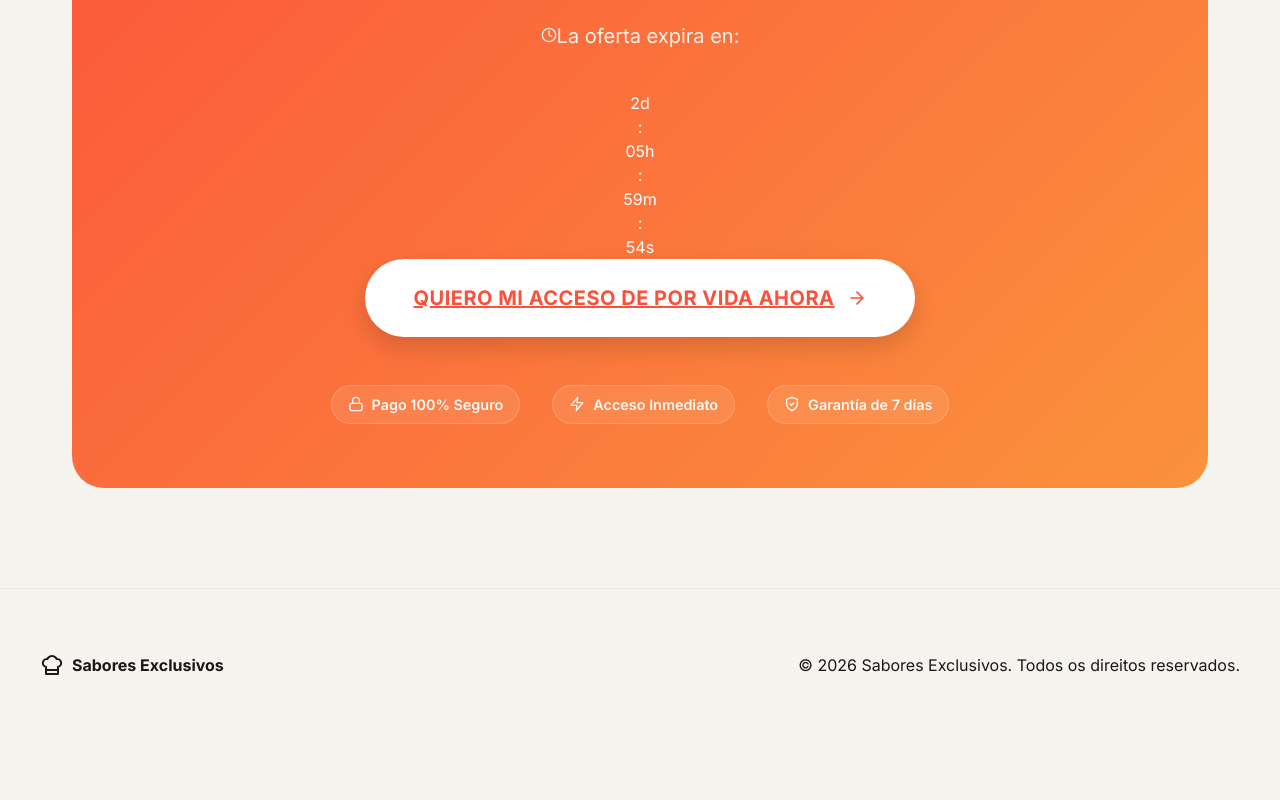
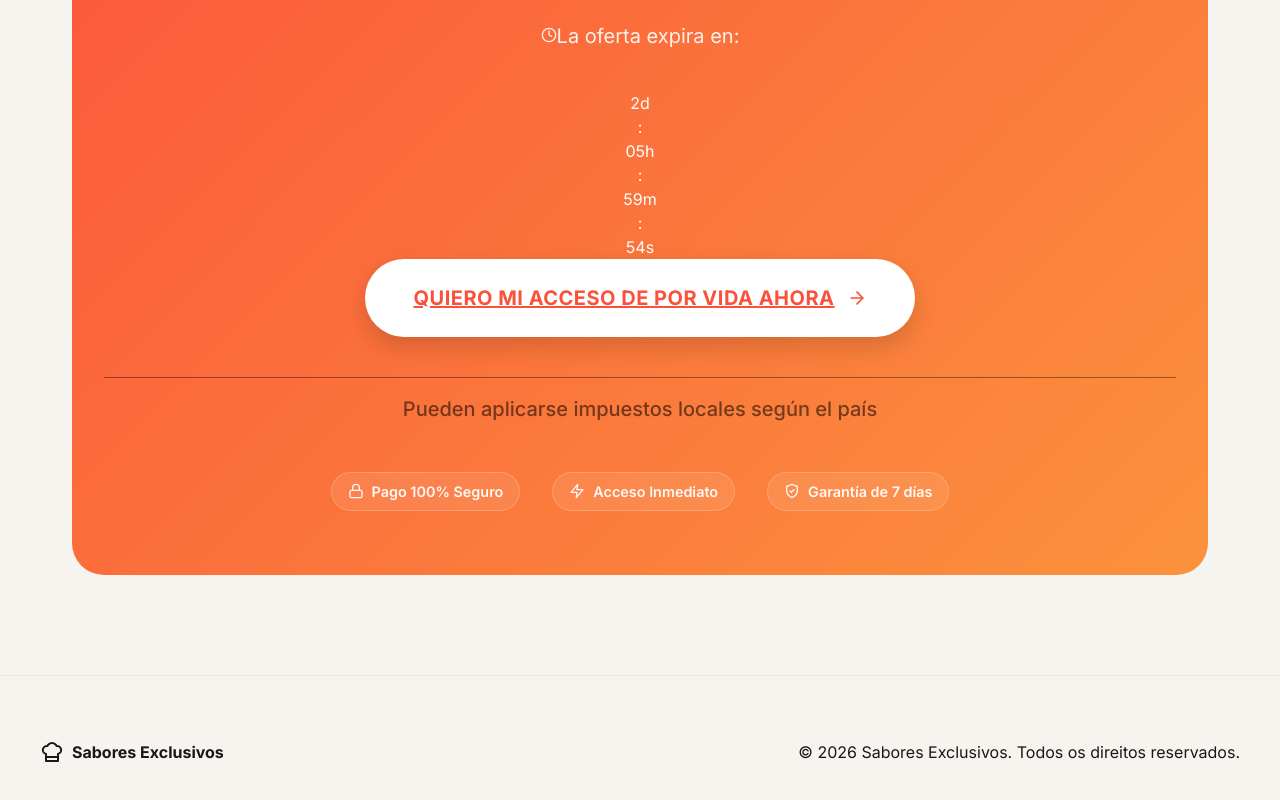
Before and after one commit to YohanSaibb026/LeadingPage, a React (Vite) app: page / in a window 1280 px wide. Shown: the part 6823-7623 px from the top of the page. Before the commit the page ends 7564 px from the top, so only its background shows below. Built offline with nearby package versions, Linux system fonts and the light colour scheme.

Commit message:
feat: add tax disclaimer and separator to CTA section

```diff
--- a/src/App.css
+++ b/src/App.css
@@ -948,6 +948,22 @@
     transform: translateY(-1px);
 }
 
+.cta-separator {
+    height: 1px;
+    background: rgba(0, 0, 0, 0.4);
+    margin: 2.5rem auto 1rem;
+    width: 100%;
+    border: none;
+}
+
+.cta-tax-disclaimer {
+    font-size: 0.8rem;
+    color: rgba(0, 0, 0, 0.6);
+    margin-bottom: 2rem;
+    font-style: italic;
+    font-weight: 500;
+}
+
 .cta-guarantees {
     display: flex;
     justify-content: center;
@@ -1765,6 +1781,7 @@
         font-size: 1.5rem;
     }
 }
+
 .breakfast-recommendation {
     margin-top: 1.5rem;
     padding: 1rem;
--- a/src/App.tsx
+++ b/src/App.tsx
@@ -595,6 +595,9 @@ function App() {
                         <ArrowRight size={20} />
                     </a>
 
+                    <hr className="cta-separator" />
+                    <p className="cta-tax-disclaimer">{t('cta.tax_disclaimer')}</p>
+
                     <div className="cta-guarantees">
                         <div className="cta-guarantee-item">
                             <Lock size={16} />
--- a/src/locales/es-AR.json
+++ b/src/locales/es-AR.json
@@ -106,7 +106,8 @@
             "access": "Acceso Inmediato",
             "warranty": "Garantía de 7 días"
         },
-        "urgency": "La oferta expira en:"
+        "urgency": "La oferta expira en:",
+        "tax_disclaimer": "Pueden aplicarse impuestos locales según el país"
     },
     "footer": {
         "rights": "© 2026 Sabores Exclusivos. Todos os direitos reservados."
--- a/src/locales/es-CO.json
+++ b/src/locales/es-CO.json
@@ -106,7 +106,8 @@
             "access": "Acceso Inmediato",
             "warranty": "Garantía de 7 días"
         },
-        "urgency": "La oferta expira en:"
+        "urgency": "La oferta expira en:",
+        "tax_disclaimer": "Pueden aplicarse impuestos locales según el país"
     },
     "footer": {
         "rights": "© 2026 Sabores Exclusivos. Todos os direitos reservados."
--- a/src/locales/es-MX.json
+++ b/src/locales/es-MX.json
@@ -106,7 +106,8 @@
             "access": "Acceso Inmediato",
             "warranty": "Garantía de 7 días"
         },
-        "urgency": "La oferta expira en:"
+        "urgency": "La oferta expira en:",
+        "tax_disclaimer": "Pueden aplicarse impuestos locales según el país"
     },
     "footer": {
         "rights": "© 2026 Sabores Exclusivos. Todos os direitos reservados."
--- a/src/locales/es.json
+++ b/src/locales/es.json
@@ -106,7 +106,8 @@
             "access": "Acceso Inmediato",
             "warranty": "Garantía de 7 días"
         },
-        "urgency": "La oferta expira en:"
+        "urgency": "La oferta expira en:",
+        "tax_disclaimer": "Pueden aplicarse impuestos locales según el país"
     },
     "footer": {
         "rights": "© 2026 Sabores Exclusivos. Todos os direitos reservados."
--- a/src/locales/pt.json
+++ b/src/locales/pt.json
@@ -110,7 +110,8 @@
             "access": "Acesso Imediato",
             "warranty": "Garantia de 7 dias"
         },
-        "urgency": "A oferta expira em:"
+        "urgency": "A oferta expira em:",
+        "tax_disclaimer": "Impostos locais podem ser adicionados conforme o país"
     },
     "footer": {
         "rights": "© 2026 Sabores Exclusivos. Todos os direitos reservados."
```
